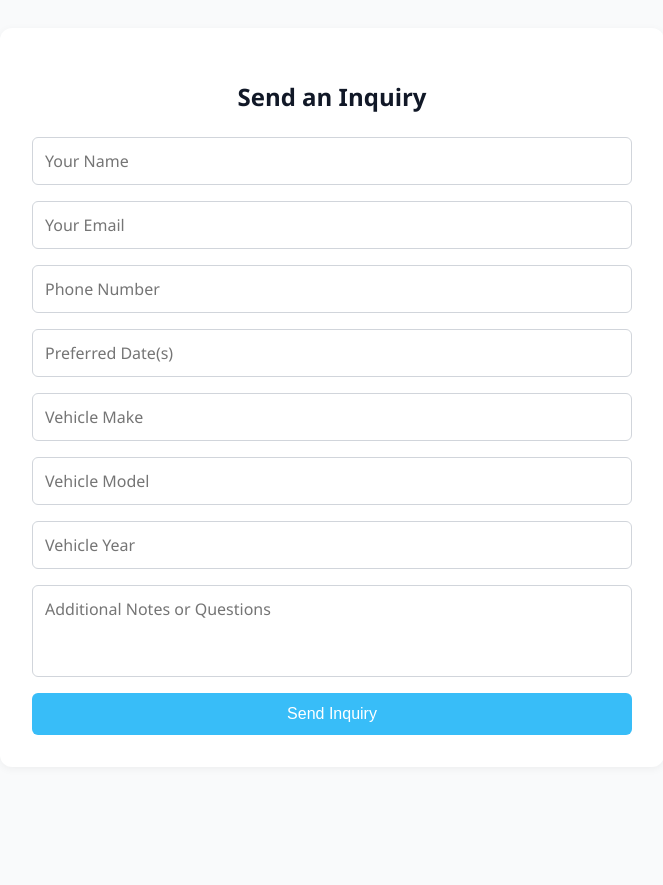
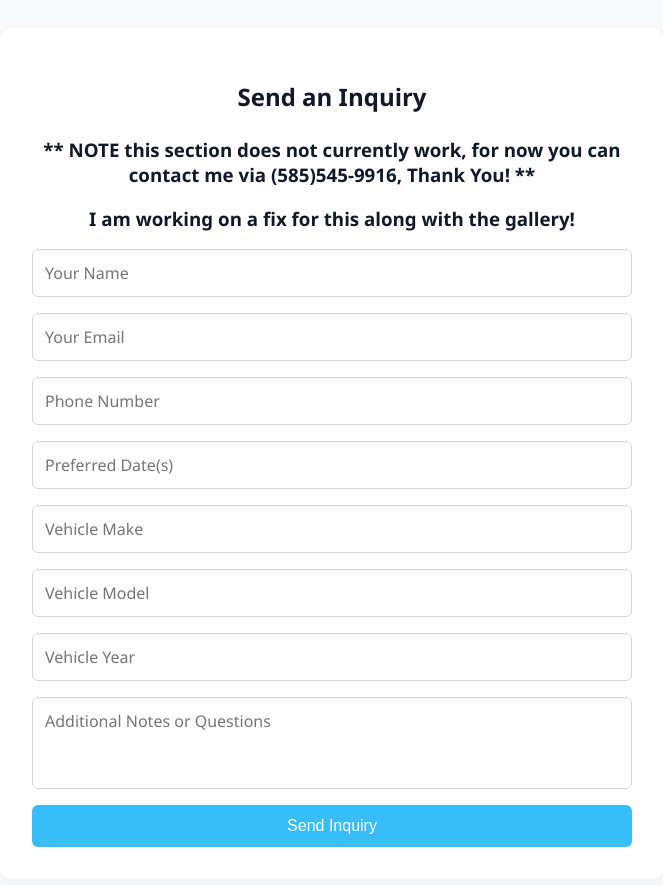
Before and after one commit to cmo7909/OConnorDetailing, a React (Create React App) app in the folder oconnor-detailing/: page /contact in a window 1280 px wide. Shown: the part 1340-2225 px from the top of the page, without its empty margins (308-971 px from the left). Before the commit the page ends 2171 px from the top, so only its background shows below. Built offline with nearby package versions, Linux system fonts and the light colour scheme.

Commit message:
added contact until email form is fixed

```diff
--- a/oconnor-detailing/src/Pages/ContactForm.jsx
+++ b/oconnor-detailing/src/Pages/ContactForm.jsx
@@ -58,6 +58,8 @@ const ContactForm = () => {
   return (
     <div className="contact-form-container">
       <h2>Send an Inquiry</h2>
+      <h3>** NOTE this section does not currently work, for now you can contact me via (585)545-9916, Thank You! **</h3>
+      <h3>I am working on a fix for this along with the gallery!</h3>
       <form onSubmit={handleSubmit}>
         <input type="text" name="name" placeholder="Your Name" required value={formData.name} onChange={handleChange} />
         <input type="email" name="email" placeholder="Your Email" required value={formData.email} onChange={handleChange} />
```
